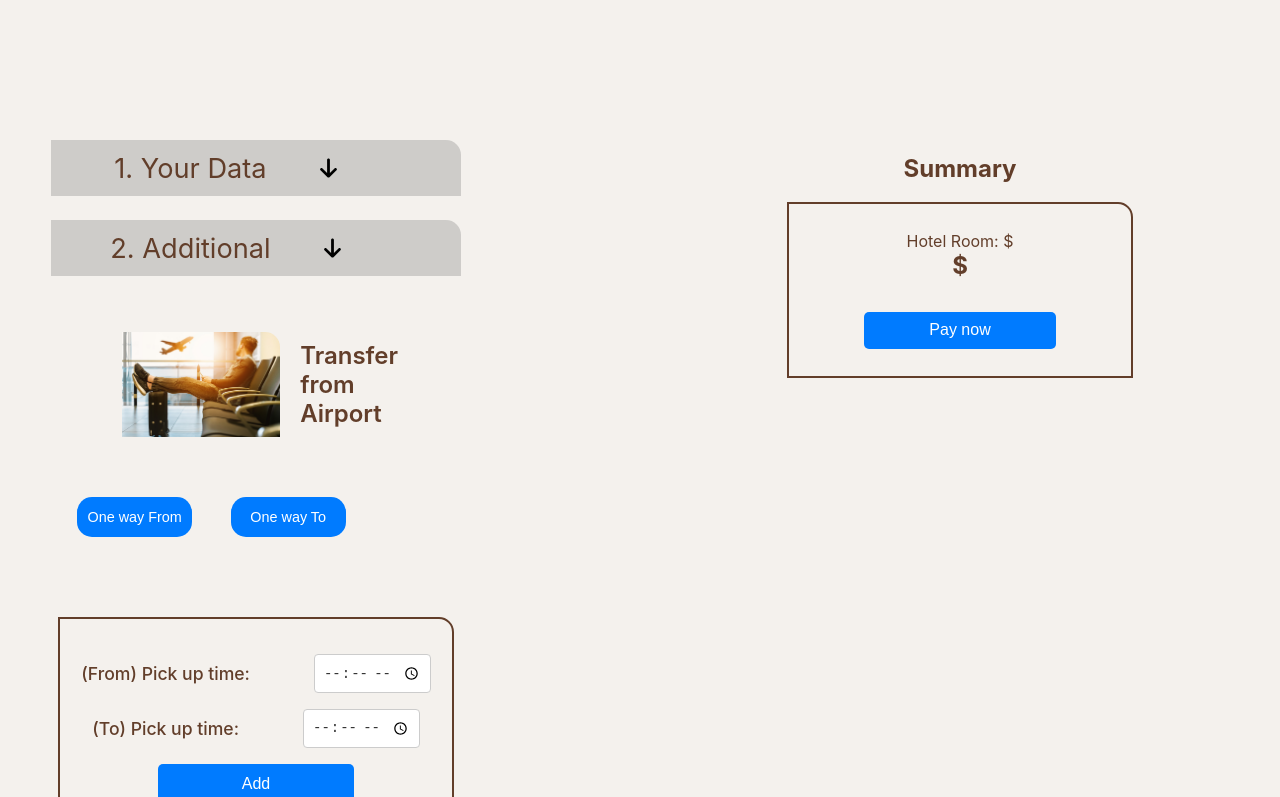
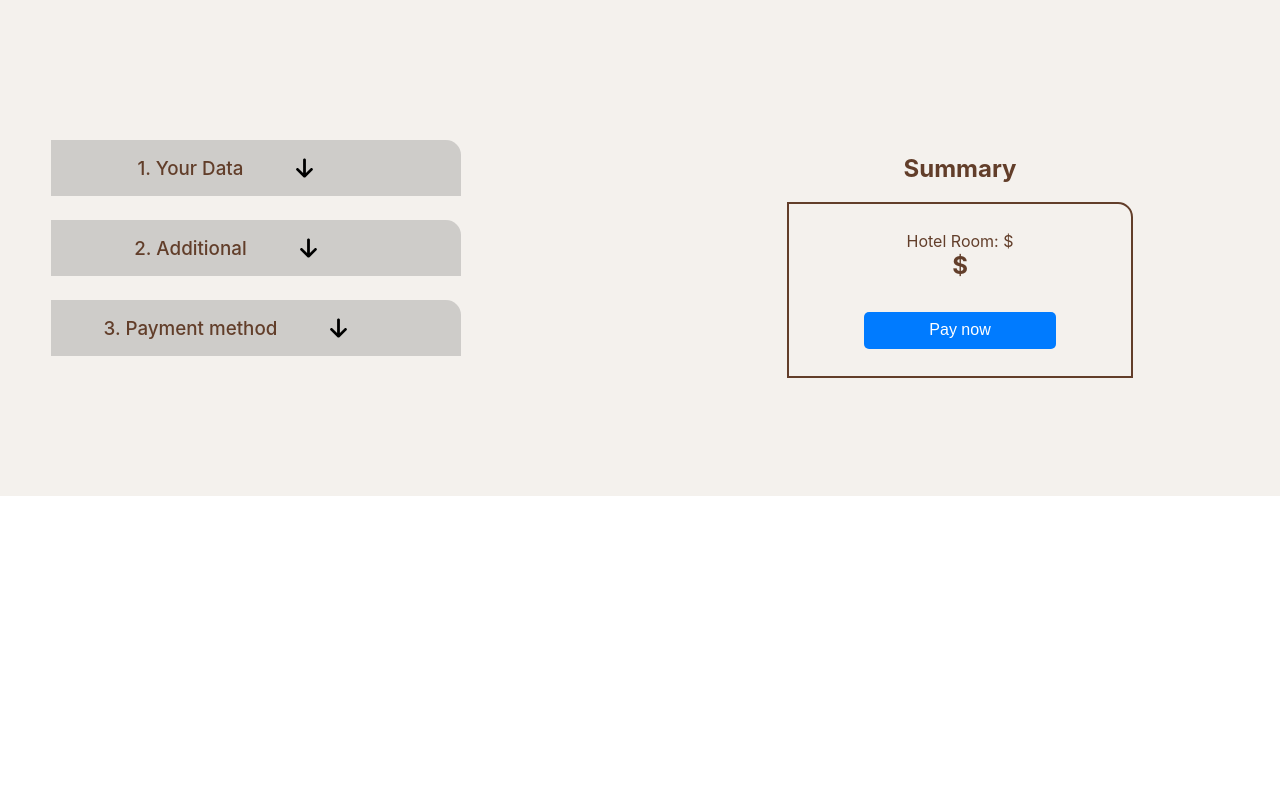
Before and after one commit to ol1mowski/Best_hotel.de, a React (Create React App) app: page /Best_hotel.de/payment in a window 1280 px wide. Shown: the top 797 px of the page. Built offline with nearby package versions, Linux system fonts and the light colour scheme.

Commit message:
add some logics to boxes

```diff
--- a/src/components/PaymentPage/Addtions/Addtions.js
+++ b/src/components/PaymentPage/Addtions/Addtions.js
@@ -10,24 +10,19 @@ const Addtions = (props) => {
     const list = useRef(null);
     const time = useRef(null);
     const time2 = useRef(null);
-
     const breakfast = useRef(null);
     const breakfastD = useRef(null);
     const all = useRef(null);
     const foodButton = useRef(null);
-
     const oneWayTo = useRef(null);
     const wayFrom = useRef(null);
     const hideWayToButton = useRef(null);
     const hideWayFromButton = useRef(null);
 
     const hotelBasicPrice = props.price;
-
     const [breakfastAdded, setBreakfastAdded] = useState(false);
     const [breakfastDinnerAdded, setBreakfastDinnerAdded] = useState(false);
     const [allInclusiveAdded, setAllInclusiveAdded] = useState(false);
-
-
     let priceA = 20;
     const [finalPrice, setFinalPrice] = useState(200);
 
@@ -36,7 +31,6 @@ const Addtions = (props) => {
         bd: 150,
         a: 300,
     };
-
 
     useEffect(() => {
 
@@ -149,8 +143,11 @@ const Addtions = (props) => {
         airportTrans.current.addEventListener('click', addAir);
 
         return () => {
-            airportTrans.current.removeEventListener('click', addAir);
-        };
+            if (airportTrans.current) {
+              airportTrans.current.removeEventListener('click', addAir);
+            }
+          };
+
     }, [finalPrice]);
 
     useEffect(() => {
--- a/src/components/PaymentPage/Box/Box.js
+++ b/src/components/PaymentPage/Box/Box.js
@@ -1,33 +1,28 @@
+import React, { useRef } from 'react';
 import style from './Box.module.scss';
 import arrowDown from '../../../assets/icons/arrow-down.svg';
-import { useEffect, useRef } from 'react';
 
-const Box = (props) => {
+const Box = ({ name, number, click, isActive }) => {
+  const arrow = useRef(null);
 
-    const arrow = useRef(null);
-
-    useEffect(() => {
-        const clickHandler = () => {
-            props.click();
-        }
-
-        arrow.current.addEventListener('click', clickHandler);
-
-        return(() => {
-            arrow.current.removeEventListener('click', clickHandler);
-        })
-    }, [arrow])
-
-    return(
-        <div className={style.container}>
-        <div className={style.container__data}>
-            <h2> {props.number}. {props.name}</h2>
-            <img ref={arrow} src={arrowDown} alt="arrow Down" className={style.container__data__image} />
-        </div>
-        {/* <ClientsInfo />
-        <Addtions /> */}
+  return (
+    <div
+      className={`${style.container} ${isActive ? style.active : ''}`}
+    >
+      <div className={style.container__data}>
+        <h2>
+          {number}. {name}
+        </h2>
+        <img
+          ref={arrow}
+          src={arrowDown}
+          alt="arrow Down"
+          className={style.container__data__image}
+          onClick={click}
+        />
+      </div>
     </div>
-    )
-}
+  );
+};
 
 export default Box;
--- a/src/components/PaymentPage/Box/Box.module.scss
+++ b/src/components/PaymentPage/Box/Box.module.scss
@@ -43,8 +43,8 @@
         h2 {
             margin-left: 5%;
             display: block;
-            font-size: 1.7rem;
-            font-weight: 400;
+            font-size: 1.175rem;
+            font-weight: 500;
         }
 
         &__image {
--- a/src/components/PaymentPage/PaymentPage.js
+++ b/src/components/PaymentPage/PaymentPage.js
@@ -8,27 +8,42 @@ import PaymentsMethod from './PaymentsMethod/PaymentsMethod';
 import MainContext from '../../Context/MainContext';
 
 const PaymentPage = (props) => {
-  const [show, setShow] = useState(true);
+  const [activeBox, setActiveBox] = useState(1);
 
-  const click = () => {
-    setShow((prevShow) => !prevShow);
+  const handleBoxClick = (number) => {
+    setActiveBox(number);
   };
 
   return (
     <div className={style.container}>
       <div className={style.container__wrapper}>
-        <Box click={click} name="Your Data" number={1} />
-        <div style={{ display: show ? 'block' : 'none' }}>
+        <Box
+          click={() => handleBoxClick(1)}
+          name="Your Data"
+          number={1}
+          isActive={activeBox === 1}
+        />
+        <div className={activeBox === 1 ? style.activeBox : style.inactiveBox}>
           <ClientInfo />
         </div>
 
-        <Box click={click} name="Additional" number={2} />
-        <div style={{ display: show ? 'block' : 'none' }}>
+        <Box
+          click={() => handleBoxClick(2)}
+          name="Additional"
+          number={2}
+          isActive={activeBox === 2}
+        />
+        <div className={activeBox === 2 ? style.activeBox : style.inactiveBox}>
           <Addtions />
         </div>
 
-        <Box click={click} name="Payment method" number={3} />
-        <div style={{ display: show ? 'block' : 'none' }}>
+        <Box
+          click={() => handleBoxClick(3)}
+          name="Payment method"
+          number={3}
+          isActive={activeBox === 3}
+        />
+        <div className={activeBox === 3 ? style.activeBox : style.inactiveBox}>
           <PaymentsMethod />
         </div>
       </div>
--- a/src/components/PaymentPage/PaymentPage.module.scss
+++ b/src/components/PaymentPage/PaymentPage.module.scss
@@ -30,3 +30,11 @@
         }
     }
 }
+.container__wrapper {
+    .inactiveBox {
+      display: none;
+    }
+    .activeBox {
+      display: block;
+    }
+  }
```
